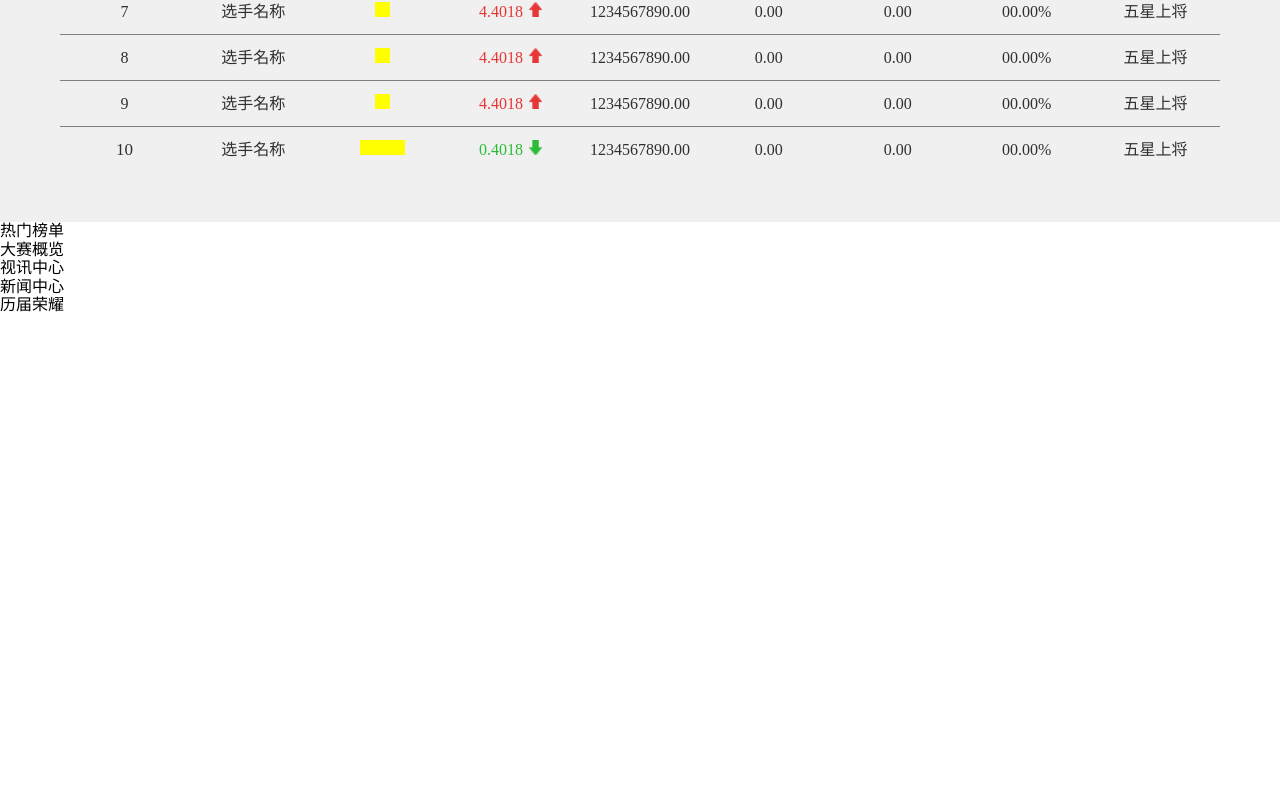
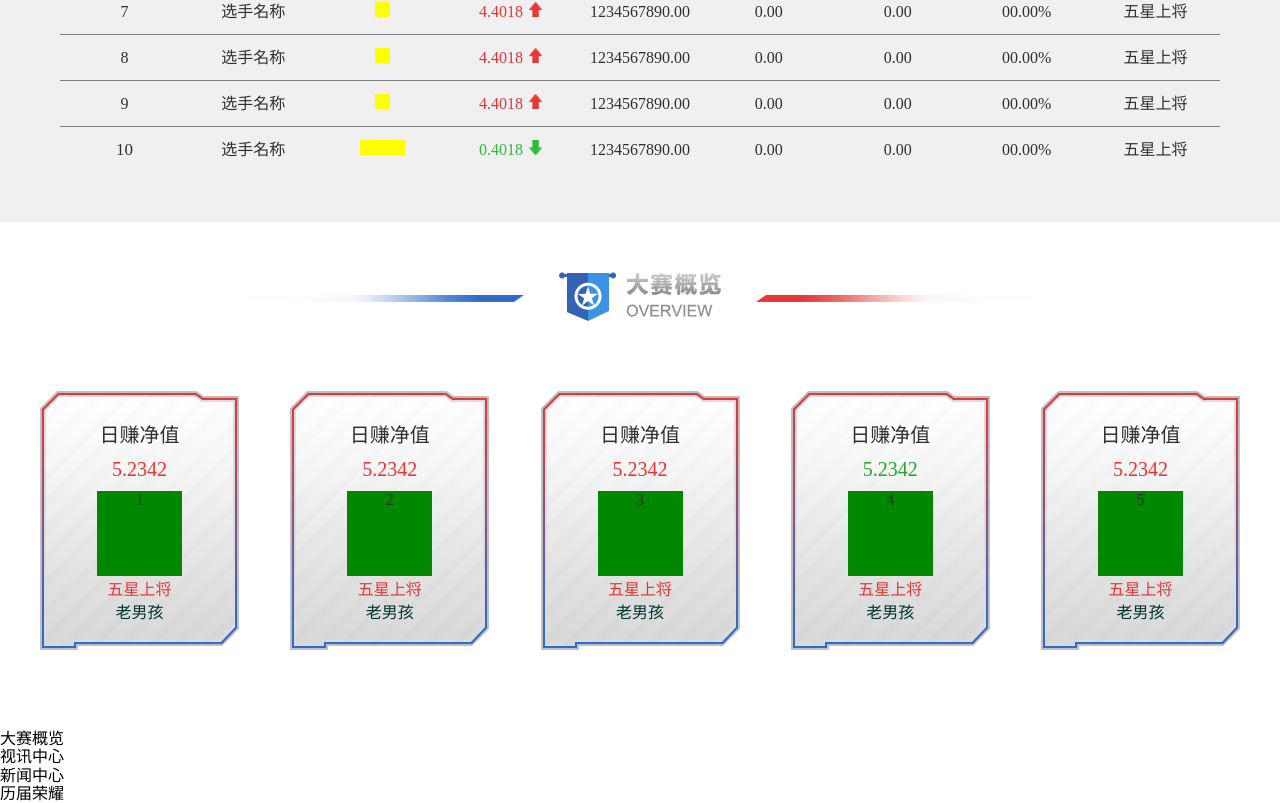
Before and after one commit to quwenwen329/lhmj2018, a Vue app: page /#/ in a window 1280 px wide. Shown: the part 1098-1901 px from the top of the page. Before the commit the page ends 1412 px from the top, so only its background shows below. Built offline with nearby package versions, Linux system fonts and the light colour scheme.

Commit message:
热门榜单样式完成

```diff
--- /dev/null
+++ b/src/page/index/hotList/hotList.styl
@@ -0,0 +1,42 @@
+@import "../../../components/config.styl"
+
+.hot-list
+  Context()
+  padding-top 50px
+  padding-bottom 80px
+  .title-wapper
+    text-align center
+    .title
+      //todo 切图——热门榜单图切错了
+      image('title.png', 796px, 49px)
+  .list
+    display flex
+    justify-content space-between
+    margin-top 65px
+    .item
+      image('frame.png', 199px, 259px)
+      text-align center
+      .title
+        margin-top 33px
+        text-align center
+        //todo 缺——尺寸
+        font-size 20px
+      .text
+        margin-top 11px
+        font-size 20px
+        color #e63636
+        &.down
+          color #24a92d
+      .icon
+        margin auto
+        margin-top 10px
+        width 85px
+        height 85px
+        //todo 切图——热门榜单头像
+        background-color #008800
+      .military-rank
+        margin-top 5px
+        color #e63636
+      .ID
+        margin-top 5px
+        color #003333
--- /dev/null
+++ b/src/page/index/hotList/hotList.vue
@@ -0,0 +1,24 @@
+<template>
+  <div class="hot-list">
+    <div class="title-wapper"><i class="title"></i></div>
+    <div class="list">
+      <div class="item" v-for="item in [0,1,2,3,4]" :key="item">
+        <div class="title">日赚净值</div>
+        <div class="text" :class="{'down':item==3}">5.2342</div>
+        <div class="icon">{{item+1}}</div>
+        <div class="military-rank">五星上将</div>
+        <div class="ID">老男孩</div>
+      </div>
+    </div>
+  </div>
+</template>
+
+<script>
+export default {
+  name: 'DhHotList',
+};
+</script>
+
+<style lang="stylus" rel="stylesheet/stylus" scoped>
+  @import "hotList.styl";
+</style>
--- a/src/page/index/index.vue
+++ b/src/page/index/index.vue
@@ -3,7 +3,7 @@
     <dh-header>顶部导航</dh-header>
     <dh-notice>公告</dh-notice>
     <dh-rank>领先排行</dh-rank>
-    <div>热门榜单</div>
+    <dh-hot-list>热门榜单</dh-hot-list>
     <div>大赛概览</div>
     <div>视讯中心</div>
     <div>新闻中心</div>
@@ -14,12 +14,14 @@
 <script>
 import DhNotice from './notice/notice';
 import DhRank from './rank/rank';
+import DhHotList from './hotList/hotList';
 
 export default {
   name: 'Index',
   components: {
     DhNotice,
     DhRank,
+    DhHotList,
   },
 };
 </script>
```
Also changed, not shown: src/page/index/hotList/frame.png (added), src/page/index/hotList/title.png (added).
